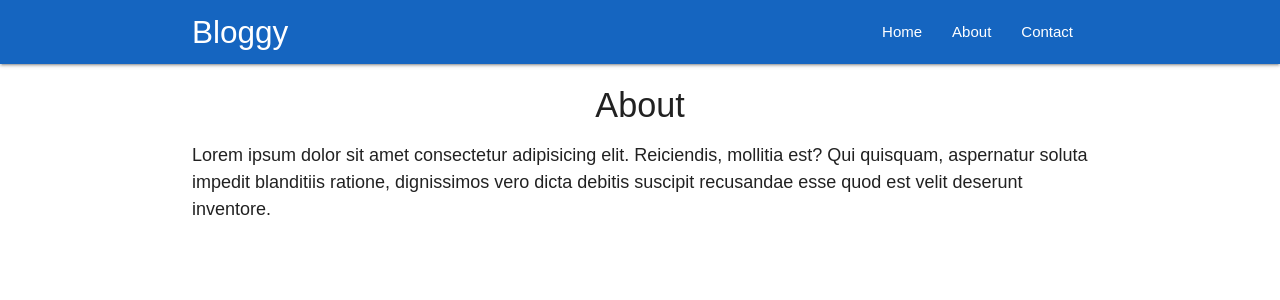
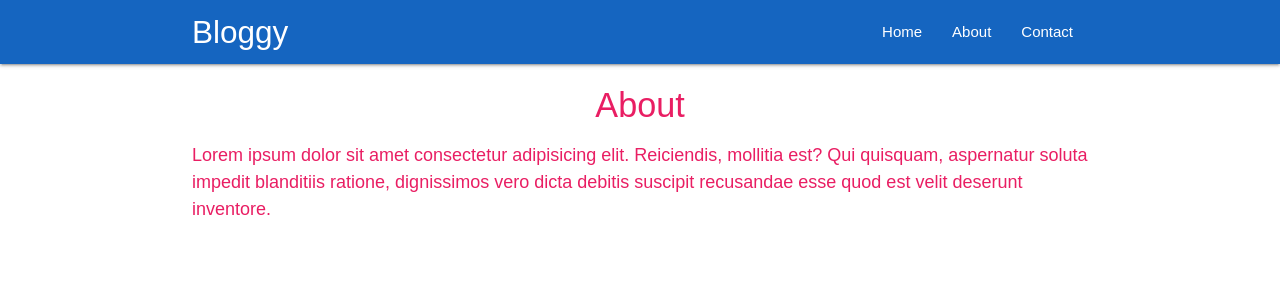
Before and after one commit to LuckyMadu/SimpleBlog-react, a React (Create React App) app in the folder bloggy/: page /about in a window 1280 px wide. Shown: the top 300 px of the page. Built offline with nearby package versions, Linux system fonts and the light colour scheme; a web font is replaced by a local one.

Commit message:
create a higher order component and use it on about page

```diff
--- a/bloggy/src/components/About.js
+++ b/bloggy/src/components/About.js
@@ -1,5 +1,5 @@
 import React from "react";
-
+import Higher from "../hoc/Higher";
 const About = () => {
   return (
     <div className="container">
@@ -14,4 +14,4 @@ const About = () => {
   );
 };
 
-export default About;
+export default Higher(About);
--- /dev/null
+++ b/bloggy/src/hoc/Higher.js
@@ -0,0 +1,17 @@
+import React from "react";
+
+const Higher = WrappedComponent => {
+  const colours = ["red", "pink", "orange", "blue", "green", "yellow"];
+  const randomColour = colours[Math.floor(Math.random() * 5)];
+  const className = randomColour + "-text";
+
+  return props => {
+    return (
+      <div className={className}>
+        <WrappedComponent {...props} />
+      </div>
+    );
+  };
+};
+
+export default Higher;
```
